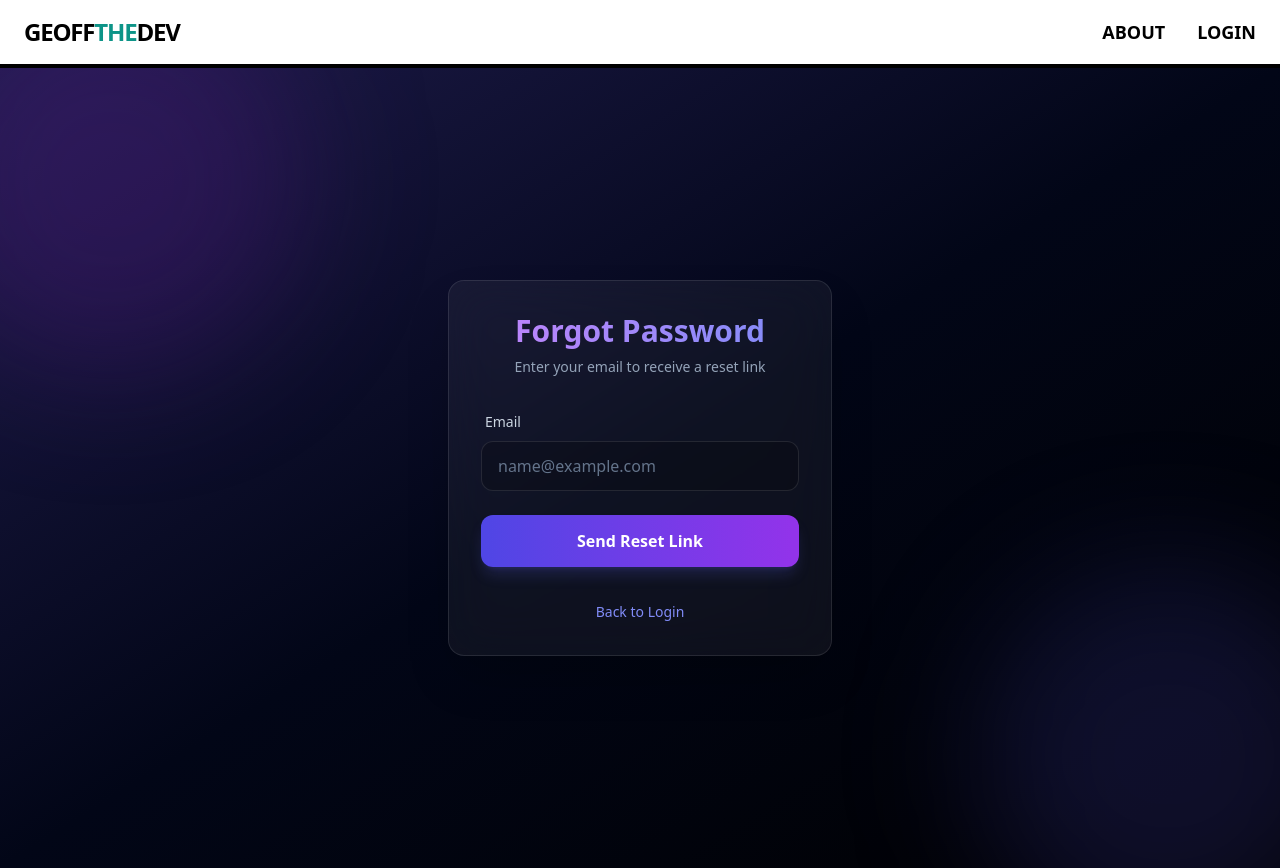
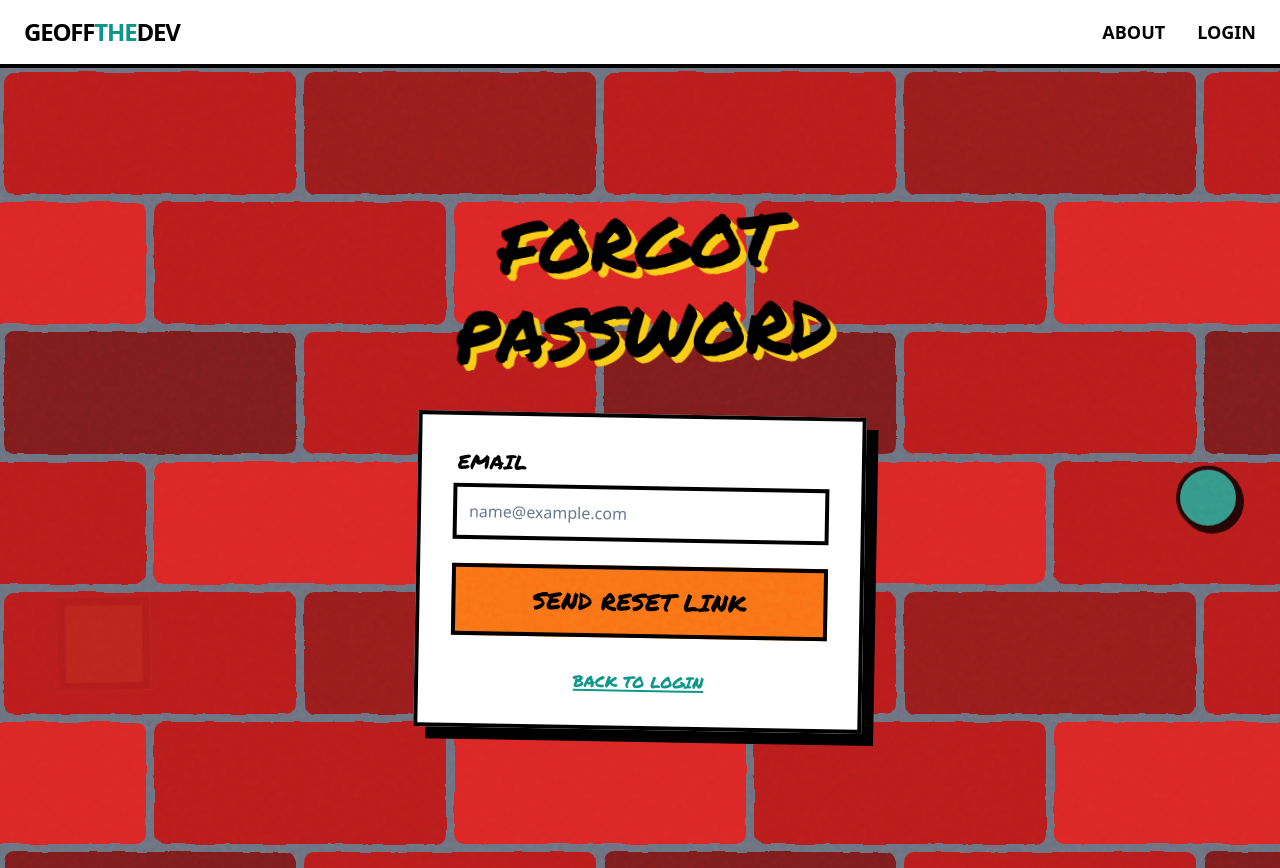
Before and after one commit to GeofftheDeov/PersonalWebApp, a Next.js app in the folder frontend/: page /forgot-password in a window 1280 px wide. Built offline with nearby package versions, Linux system fonts and the light colour scheme; a web font is replaced by a local one.

Commit message:
feat: Implement forgot password and login pages for user authentication.

```diff
--- a/frontend/src/app/forgot-password/page.tsx
+++ b/frontend/src/app/forgot-password/page.tsx
@@ -39,42 +39,50 @@ export default function ForgotPasswordPage() {
     };
 
     return (
-        <div className="min-h-screen flex items-center justify-center bg-slate-950 relative overflow-hidden">
-            {/* Background gradients */}
-            <div className="absolute top-0 left-0 w-full h-full bg-gradient-to-br from-indigo-950 via-slate-950 to-black z-0"></div>
-            <div className="absolute -top-20 -left-20 w-96 h-96 bg-purple-900/30 rounded-full blur-3xl"></div>
-            <div className="absolute -bottom-20 -right-20 w-96 h-96 bg-indigo-900/30 rounded-full blur-3xl"></div>
+        <div className="min-h-screen bg-bricks p-8 md:p-16 overflow-hidden relative flex items-center justify-center">
+            {/* High-fidelity grain overlay */}
+            <div className="absolute inset-0 bg-grain mix-blend-overlay z-40 pointer-events-none"></div>
 
-            <div className="relative z-10 w-full max-w-md p-8">
-                <div className="bg-white/5 backdrop-blur-xl border border-white/10 rounded-2xl shadow-2xl p-8 transform transition-all hover:scale-[1.01]">
-                    <div className="text-center mb-8">
-                        <h2 className="text-3xl font-bold bg-clip-text text-transparent bg-gradient-to-r from-purple-400 to-indigo-400">
-                            Forgot Password
-                        </h2>
-                        <p className="text-slate-400 mt-2 text-sm">Enter your email to receive a reset link</p>
-                    </div>
+            {/* Advanced atmospheric lighting gradients */}
+            <div className="absolute -top-40 -left-40 w-[600px] h-[600px] bg-teal-600/20 blur-[120px] rounded-full -z-10 animate-pulse"></div>
+            <div className="absolute top-1/2 -right-60 w-[800px] h-[800px] bg-yellow-400/10 blur-[150px] rounded-full -z-10"></div>
+            <div className="absolute bottom-[-20%] left-1/4 w-[500px] h-[500px] bg-orange-500/15 blur-[100px] rounded-full -z-10 animate-duration-[10s] animate-pulse"></div>
 
+            <div className="relative z-10 w-full max-w-md">
+                <div className="text-center mb-12">
+                    <h1 className="text-5xl md:text-7xl font-permanent text-black dark:text-white leading-none tracking-tight uppercase transform -rotate-2">
+                        <span className="relative inline-block">
+                            <span className="drop-shadow-[6px_6px_0px_rgba(250,204,21,1)]">FORGOT</span>
+                        </span>
+                        <br className="hidden md:block"/>
+                        <span className="relative inline-block md:mt-4 ml-4 md:ml-0">
+                            <span className="drop-shadow-[6px_6px_0px_rgba(250,204,21,1)]">PASSWORD</span>
+                        </span>
+                    </h1>
+                </div>
+
+                <div className="bg-white dark:bg-slate-900 border-4 border-black dark:border-white p-8 relative transform rotate-1 hover:rotate-0 transition-transform duration-300 shadow-[12px_12px_0px_rgba(0,0,0,1)] dark:shadow-[12px_12px_0px_rgba(255,255,255,1)]">
                     {error && (
-                        <div className="mb-6 p-4 bg-red-500/10 border border-red-500/30 rounded-xl">
-                            <p className="text-red-400 text-sm text-center">{error}</p>
+                        <div className="mb-6 p-4 bg-red-500 border-4 border-black -rotate-1 shadow-[4px_4px_0px_rgba(0,0,0,1)]">
+                            <p className="text-black font-permanent text-lg text-center uppercase">{error}</p>
                         </div>
                     )}
 
                     {message && (
-                        <div className="mb-6 p-4 bg-green-500/10 border border-green-500/30 rounded-xl">
-                            <p className="text-green-400 text-sm text-center">{message}</p>
+                        <div className="mb-6 p-4 bg-teal-500 border-4 border-black rotate-1 shadow-[4px_4px_0px_rgba(0,0,0,1)]">
+                            <p className="text-black font-permanent text-lg text-center uppercase">{message}</p>
                         </div>
                     )}
 
                     <form className="space-y-6" onSubmit={handleSubmit}>
                         <div className="space-y-2">
-                            <label className="text-slate-300 text-sm font-medium ml-1">Email</label>
+                            <label className="text-black dark:text-white text-xl font-permanent uppercase ml-1">Email</label>
                             <input
                                 type="email"
                                 value={email}
                                 onChange={(e) => setEmail(e.target.value)}
                                 required
-                                className="w-full bg-black/20 border border-white/10 rounded-xl px-4 py-3 text-white placeholder-slate-500 focus:outline-none focus:ring-2 focus:ring-indigo-500/50 focus:border-indigo-500/50 transition-all"
+                                className="w-full bg-transparent border-4 border-black dark:border-white p-3 text-black dark:text-white font-medium placeholder-slate-500 focus:outline-none focus:shadow-[4px_4px_0px_rgba(13,148,136,1)] transition-all"
                                 placeholder="name@example.com"
                             />
                         </div>
@@ -82,19 +90,23 @@ export default function ForgotPasswordPage() {
                         <button
                             type="submit"
                             disabled={loading}
-                            className="w-full py-3.5 bg-gradient-to-r from-indigo-600 to-purple-600 hover:from-indigo-500 hover:to-purple-500 text-white font-semibold rounded-xl shadow-lg shadow-indigo-500/20 transition-all transform active:scale-[0.98] disabled:opacity-50"
+                            className="w-full py-4 mt-4 bg-orange-500 border-4 border-black text-black font-permanent text-2xl hover:-translate-y-1 hover:shadow-[6px_6px_0px_rgba(0,0,0,1)] active:translate-y-0 active:shadow-none transition-all disabled:opacity-50 disabled:cursor-not-allowed"
                         >
-                            {loading ? 'Sending...' : 'Send Reset Link'}
+                            {loading ? 'SENDING...' : 'SEND RESET LINK'}
                         </button>
                     </form>
 
                      <div className="mt-8 text-center">
-                        <a href="/login" className="text-indigo-400 hover:text-indigo-300 font-medium transition-colors text-sm">
+                        <a href="/login" className="text-teal-600 hover:text-teal-500 font-permanent uppercase underline decoration-2 underline-offset-2">
                             Back to Login
                         </a>
                     </div>
                 </div>
             </div>
+
+             {/* Additional Decorative Elements */}
+             <div className="absolute top-1/2 right-10 w-16 h-16 bg-teal-500 border-4 border-black rounded-full animate-bounce opacity-80 shadow-[4px_4px_0px_rgba(0,0,0,1)] delay-700"></div>
+             <div className="absolute bottom-1/4 left-20 w-12 h-12 bg-yellow-400 border-4 border-black rounded-none -rotate-12 animate-ping opacity-60"></div>
         </div>
     );
 }
--- a/frontend/src/app/login/page.tsx
+++ b/frontend/src/app/login/page.tsx
@@ -44,77 +44,85 @@ export default function LoginPage() {
     };
 
     return (
-        <div className="min-h-screen flex items-center justify-center bg-slate-950 relative overflow-hidden">
-            {/* Background gradients */}
-            <div className="absolute top-0 left-0 w-full h-full bg-gradient-to-br from-indigo-950 via-slate-950 to-black z-0"></div>
-            <div className="absolute -top-20 -left-20 w-96 h-96 bg-purple-900/30 rounded-full blur-3xl"></div>
-            <div className="absolute -bottom-20 -right-20 w-96 h-96 bg-indigo-900/30 rounded-full blur-3xl"></div>
+        <div className="min-h-screen bg-bricks p-8 md:p-16 overflow-hidden relative flex items-center justify-center">
+            {/* High-fidelity grain overlay */}
+            <div className="absolute inset-0 bg-grain mix-blend-overlay z-40 pointer-events-none"></div>
 
-            <div className="relative z-10 w-full max-w-md p-8">
-                <div className="bg-white/5 backdrop-blur-xl border border-white/10 rounded-2xl shadow-2xl p-8 transform transition-all hover:scale-[1.01]">
-                    <div className="text-center mb-8">
-                        <h2 className="text-3xl font-bold bg-clip-text text-transparent bg-gradient-to-r from-purple-400 to-indigo-400">
-                            Welcome Back
-                        </h2>
-                        <p className="text-slate-400 mt-2 text-sm">Sign in to access your dashboard</p>
-                    </div>
+            {/* Advanced atmospheric lighting gradients */}
+            <div className="absolute -top-40 -left-40 w-[600px] h-[600px] bg-teal-600/20 blur-[120px] rounded-full -z-10 animate-pulse"></div>
+            <div className="absolute top-1/2 -right-60 w-[800px] h-[800px] bg-yellow-400/10 blur-[150px] rounded-full -z-10"></div>
+            <div className="absolute bottom-[-20%] left-1/4 w-[500px] h-[500px] bg-orange-500/15 blur-[100px] rounded-full -z-10 animate-duration-[10s] animate-pulse"></div>
 
+            <div className="relative z-10 w-full max-w-md">
+                <div className="text-center mb-12">
+                     <h1 className="text-6xl md:text-8xl font-permanent text-black dark:text-white leading-none tracking-tight uppercase transform -rotate-2">
+                        <span className="relative inline-block">
+                            <span className="drop-shadow-[6px_6px_0px_rgba(250,204,21,1)]">LOGIN</span>
+                        </span>
+                    </h1>
+                </div>
+
+                <div className="bg-white dark:bg-slate-900 border-4 border-black dark:border-white p-8 relative transform rotate-1 hover:rotate-0 transition-transform duration-300 shadow-[12px_12px_0px_rgba(0,0,0,1)] dark:shadow-[12px_12px_0px_rgba(255,255,255,1)]">
                     {error && (
-                        <div className="mb-6 p-4 bg-red-500/10 border border-red-500/30 rounded-xl">
-                            <p className="text-red-400 text-sm text-center">{error}</p>
+                        <div className="mb-6 p-4 bg-red-500 border-4 border-black -rotate-1 shadow-[4px_4px_0px_rgba(0,0,0,1)]">
+                            <p className="text-black font-permanent text-lg text-center uppercase">{error}</p>
                         </div>
                     )}
 
                     <form className="space-y-6" onSubmit={handleSubmit}>
                         <div className="space-y-2">
-                            <label className="text-slate-300 text-sm font-medium ml-1">Email</label>
+                            <label className="text-black dark:text-white text-xl font-permanent uppercase ml-1">Email</label>
                             <input
                                 type="email"
                                 value={email}
                                 onChange={(e) => setEmail(e.target.value)}
                                 required
-                                className="w-full bg-black/20 border border-white/10 rounded-xl px-4 py-3 text-white placeholder-slate-500 focus:outline-none focus:ring-2 focus:ring-indigo-500/50 focus:border-indigo-500/50 transition-all"
+                                className="w-full bg-transparent border-4 border-black dark:border-white p-3 text-black dark:text-white font-medium placeholder-slate-500 focus:outline-none focus:shadow-[4px_4px_0px_rgba(13,148,136,1)] transition-all"
                                 placeholder="name@example.com"
                             />
                         </div>
 
                         <div className="space-y-2">
-                            <label className="text-slate-300 text-sm font-medium ml-1">Password</label>
+                            <label className="text-black dark:text-white text-xl font-permanent uppercase ml-1">Password</label>
                             <input
                                 type="password"
                                 value={password}
                                 onChange={(e) => setPassword(e.target.value)}
                                 required
-                                className="w-full bg-black/20 border border-white/10 rounded-xl px-4 py-3 text-white placeholder-slate-500 focus:outline-none focus:ring-2 focus:ring-indigo-500/50 focus:border-indigo-500/50 transition-all"
+                                className="w-full bg-transparent border-4 border-black dark:border-white p-3 text-black dark:text-white font-medium placeholder-slate-500 focus:outline-none focus:shadow-[4px_4px_0px_rgba(13,148,136,1)] transition-all"
                                 placeholder="••••••••"
                             />
                         </div>
 
-                        <div className="flex items-center justify-between text-sm">
-                            <label className="flex items-center text-slate-400 cursor-pointer hover:text-slate-300">
-                                <input type="checkbox" className="mr-2 rounded border-white/10 bg-white/5 text-indigo-500 focus:ring-indigo-500/50" />
-                                Remember me
+                        <div className="flex items-center justify-between text-sm pt-2">
+                            <label className="flex items-center text-black dark:text-white font-permanent cursor-pointer hover:text-teal-600 transition-colors">
+                                <input type="checkbox" className="mr-2 w-4 h-4 border-2 border-black rounded-none text-teal-600 focus:ring-0" />
+                                REMEMBER ME
                             </label>
-                            <a href="/forgot-password" className="text-indigo-400 hover:text-indigo-300 transition-colors">Forgot Password?</a>
+                            <a href="/forgot-password" className="text-teal-600 hover:text-teal-500 font-permanent uppercase underline decoration-2 underline-offset-2">Forgot Password?</a>
                         </div>
 
                         <button
                             type="submit"
                             disabled={loading}
-                            className="w-full py-3.5 bg-gradient-to-r from-indigo-600 to-purple-600 hover:from-indigo-500 hover:to-purple-500 text-white font-semibold rounded-xl shadow-lg shadow-indigo-500/20 transition-all transform active:scale-[0.98] disabled:opacity-50"
+                            className="w-full py-4 mt-4 bg-orange-500 border-4 border-black text-black font-permanent text-2xl hover:-translate-y-1 hover:shadow-[6px_6px_0px_rgba(0,0,0,1)] active:translate-y-0 active:shadow-none transition-all disabled:opacity-50 disabled:cursor-not-allowed"
                         >
-                            {loading ? 'Signing In...' : 'Sign In'}
+                            {loading ? 'SIGNING IN...' : 'SIGN IN'}
                         </button>
                     </form>
 
                     <div className="mt-8 text-center">
-                        <p className="text-slate-500 text-sm">
-                            Don't have an account?{' '}
-                            <a href="/create-account" className="text-indigo-400 hover:text-indigo-300 font-medium transition-colors">Sign up</a>
+                        <p className="text-black dark:text-white font-permanent">
+                            NEED AN ACCOUNT?{' '}
+                            <a href="/create-account" className="text-teal-600 hover:text-teal-500 uppercase underline decoration-2 underline-offset-2">Sign up</a>
                         </p>
                     </div>
                 </div>
             </div>
+
+            {/* Additional Decorative Elements */}
+            <div className="absolute top-1/2 left-10 w-16 h-16 bg-teal-500 border-4 border-black rounded-full animate-bounce opacity-80 shadow-[4px_4px_0px_rgba(0,0,0,1)]"></div>
+            <div className="absolute top-1/4 right-20 w-12 h-12 bg-yellow-400 border-4 border-black rounded-none rotate-12 animate-ping opacity-60"></div>
         </div>
     );
 }
```
